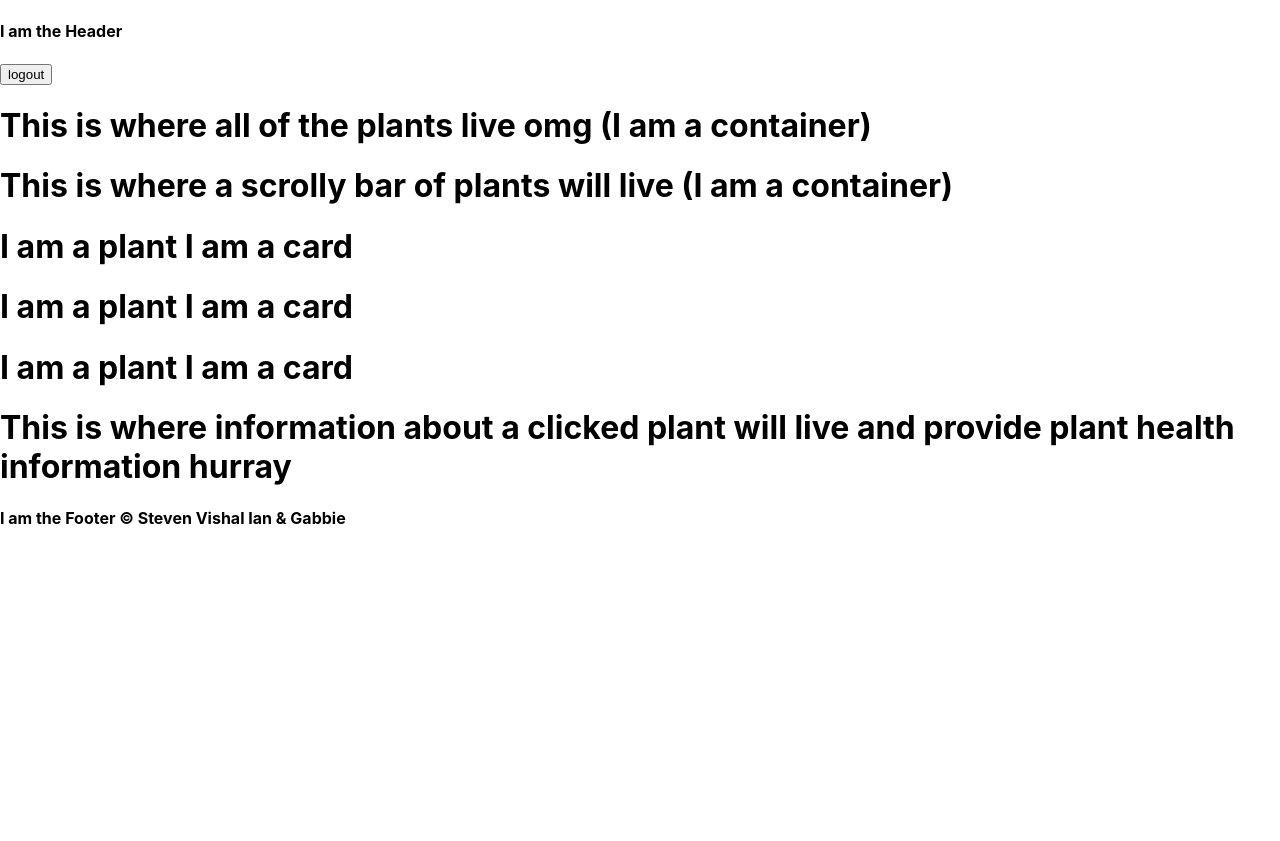
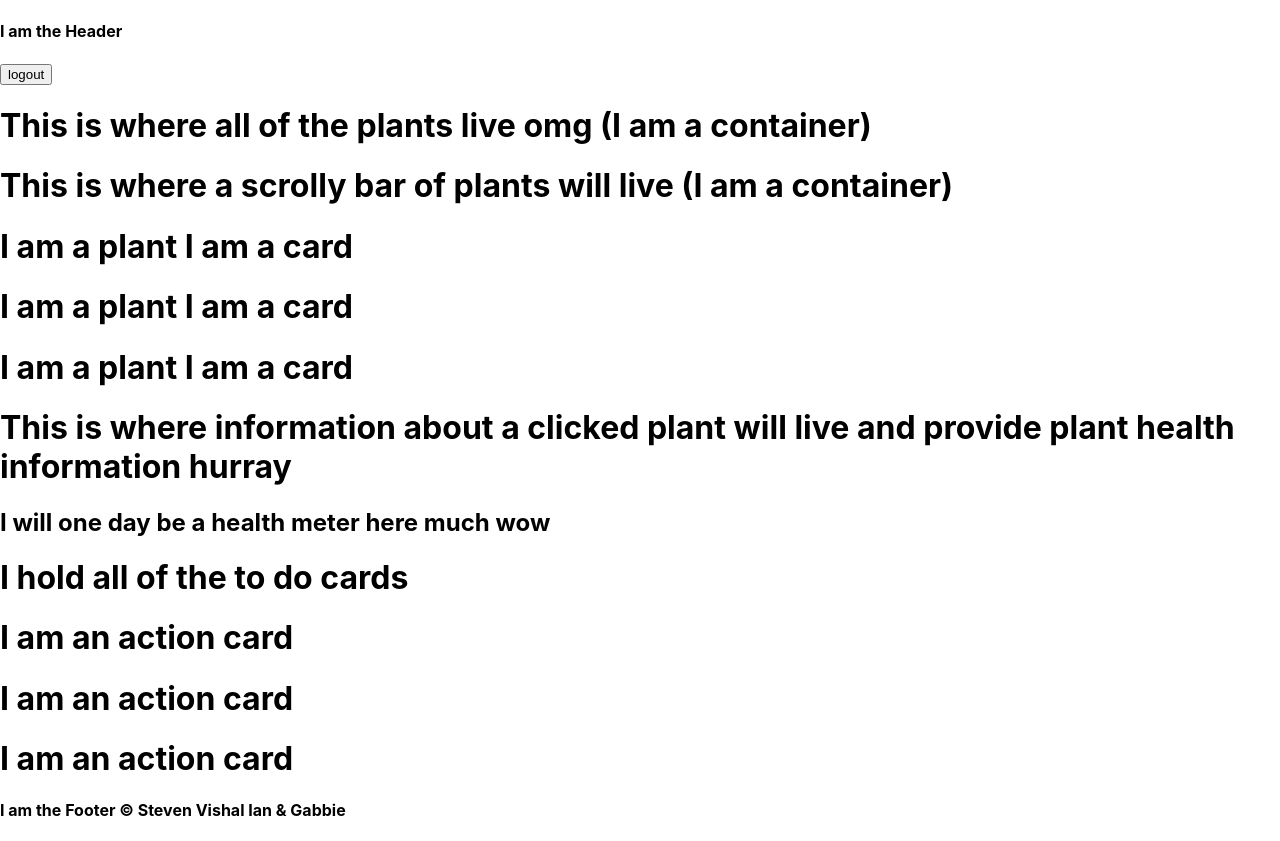
Before and after one commit to pirainogi/garden-pi-frontend, a React (Create React App) app: page /garden in a window 1280 px wide. Before the commit the page ends 800 px from the top, so only its background shows below. Built offline with nearby package versions, Linux system fonts and the light colour scheme.

Commit message:
health meter

```diff
--- /dev/null
+++ b/src/components/actionCard.js
@@ -0,0 +1,21 @@
+import React from 'react';
+import { connect } from 'react-redux';
+
+const ActionCard = () => {
+
+    return(
+      <div>
+        <h1>I am an action card </h1>
+      </div>
+    )
+
+} // end of class
+
+const mapStateToProps = (state) => {
+  console.log('user info', state);
+  return {
+    state
+  }
+}
+
+export default connect(mapStateToProps)(ActionCard);
--- /dev/null
+++ b/src/components/healthMeter.js
@@ -0,0 +1,12 @@
+import React from 'react';
+
+const HealthMeter = () => {
+
+  return(
+    <div>
+      <h2> I will one day be a health meter here much wow </h2>
+    </div>
+  )
+}
+
+export default HealthMeter;
--- a/src/containers/currentPlantView.js
+++ b/src/containers/currentPlantView.js
@@ -1,10 +1,14 @@
 import React from 'react';
+import HealthMeter from '../components/healthMeter';
+import ToDo from './todo';
 
 const CurrentPlantView = () => {
 
   return(
     <div>
       <h1>This is where information about a clicked plant will live and provide plant health information hurray</h1>
+      <HealthMeter/>
+      <ToDo/>
     </div>
   )
 
--- /dev/null
+++ b/src/containers/todo.js
@@ -0,0 +1,16 @@
+import React from 'react';
+import ActionCard from '../components/actionCard'
+
+const ToDo = () => {
+
+  return(
+    <div>
+      <h1>I hold all of the to do cards</h1>
+      <ActionCard />
+      <ActionCard />
+      <ActionCard />
+    </div>
+  )
+}
+
+export default ToDo;
```
